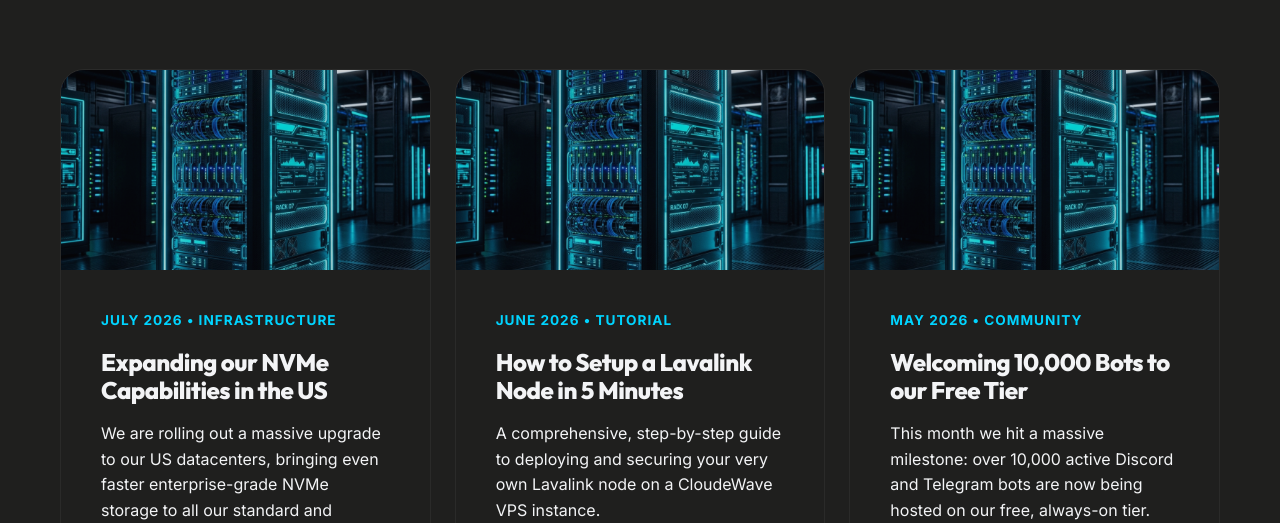
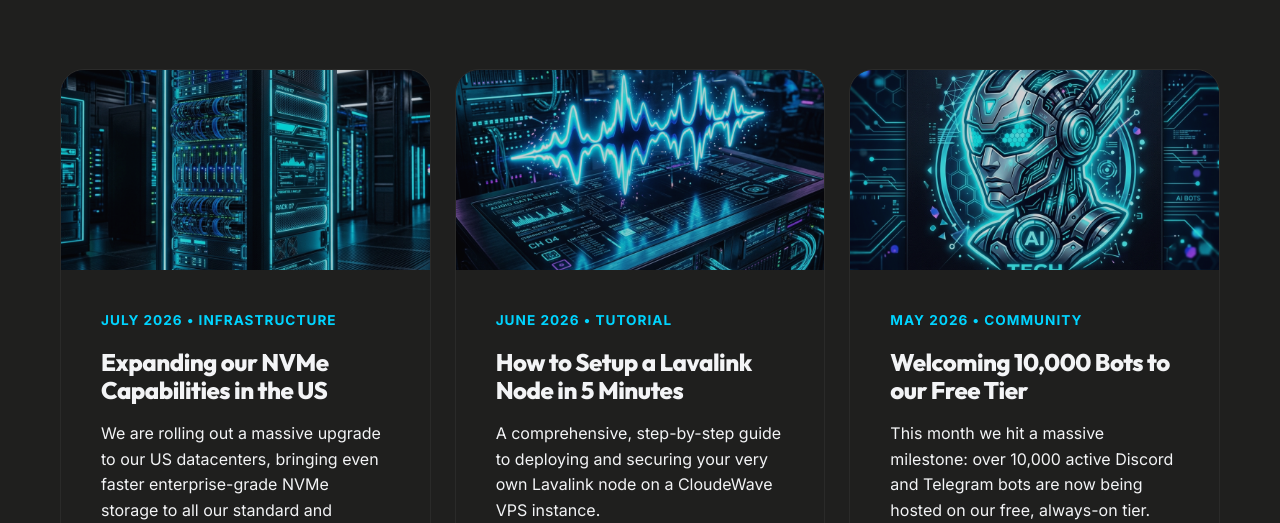
Before and after one commit to cloudewavein-dev/cdweb, a website: page blog.html in a window 1280 px wide. Shown: the part 277-800 px from the top of the page. Drawn offline with Linux system fonts and the light colour scheme.

Commit message:
Fix duplicate images rendering at bottom of blog.html

```diff
--- a/blog.html
+++ b/blog.html
@@ -109,7 +109,7 @@
             </div>
 
             <div class="bento-box" style="padding: 0;">
-                <div style="height: 200px; background: #1A1A24; display: flex; align-items: center; justify-content: center; overflow: hidden;"><img src="/assets/blog_nvme.png" alt="NVMe Upgrades" style="width: 100%; height: 100%; object-fit: cover; opacity: 0.8; transition: opacity 0.3s ease;" onmouseover="this.style.opacity=1" onmouseout="this.style.opacity=0.8"></div>
+                <div style="height: 200px; background: #1A1A24; display: flex; align-items: center; justify-content: center; overflow: hidden;"><img src="/assets/blog_lavalink.png" alt="Lavalink Node Tutorial" style="width: 100%; height: 100%; object-fit: cover; opacity: 0.8; transition: opacity 0.3s ease;" onmouseover="this.style.opacity=1" onmouseout="this.style.opacity=0.8"></div>
                 <div style="padding: 2.5rem; display: flex; flex-direction: column; flex: 1;">
                     <span style="color: var(--accent-primary); font-size: 0.85rem; font-weight: 700; text-transform: uppercase; letter-spacing: 1px; margin-bottom: 1rem;">June 2026 &bull; Tutorial</span>
                     <h2 class="bento-heading">How to Setup a Lavalink Node in 5 Minutes</h2>
@@ -119,7 +119,7 @@
             </div>
 
             <div class="bento-box" style="padding: 0;">
-                <div style="height: 200px; background: #1A1A24; display: flex; align-items: center; justify-content: center; overflow: hidden;"><img src="/assets/blog_nvme.png" alt="NVMe Upgrades" style="width: 100%; height: 100%; object-fit: cover; opacity: 0.8; transition: opacity 0.3s ease;" onmouseover="this.style.opacity=1" onmouseout="this.style.opacity=0.8"></div>
+                <div style="height: 200px; background: #1A1A24; display: flex; align-items: center; justify-content: center; overflow: hidden;"><img src="/assets/blog_bots.png" alt="10,000 Bots Milestone" style="width: 100%; height: 100%; object-fit: cover; opacity: 0.8; transition: opacity 0.3s ease;" onmouseover="this.style.opacity=1" onmouseout="this.style.opacity=0.8"></div>
                 <div style="padding: 2.5rem; display: flex; flex-direction: column; flex: 1;">
                     <span style="color: var(--accent-primary); font-size: 0.85rem; font-weight: 700; text-transform: uppercase; letter-spacing: 1px; margin-bottom: 1rem;">May 2026 &bull; Community</span>
                     <h2 class="bento-heading">Welcoming 10,000 Bots to our Free Tier</h2>
@@ -190,14 +190,3 @@
 
 </body>
 </html>
-
-
-
-
-
-
-
-
-
-
-<div style="height: 200px; background: #1A1A24; display: flex; align-items: center; justify-content: center; overflow: hidden;"><img src="/assets/blog_nvme.png" alt="NVMe Upgrades" style="width: 100%; height: 100%; object-fit: cover; opacity: 0.8; transition: opacity 0.3s ease;" onmouseover="this.style.opacity=1" onmouseout="this.style.opacity=0.8"></div><div style="height: 200px; background: #1A1A24; display: flex; align-items: center; justify-content: center; overflow: hidden;"><img src="/assets/blog_lavalink.png" alt="Lavalink Node Tutorial" style="width: 100%; height: 100%; object-fit: cover; opacity: 0.8; transition: opacity 0.3s ease;" onmouseover="this.style.opacity=1" onmouseout="this.style.opacity=0.8"></div><div style="height: 200px; background: #1A1A24; display: flex; align-items: center; justify-content: center; overflow: hidden;"><img src="/assets/blog_bots.png" alt="10,000 Bots Milestone" style="width: 100%; height: 100%; object-fit: cover; opacity: 0.8; transition: opacity 0.3s ease;" onmouseover="this.style.opacity=1" onmouseout="this.style.opacity=0.8"></div>
```
